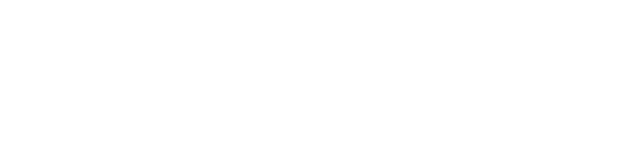
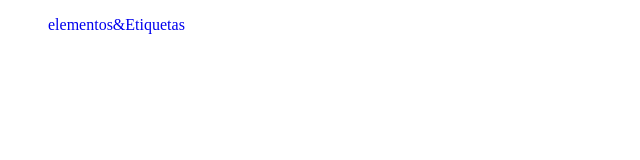
Before and after one commit to AScritp/HTML-CURSO, a plain HTML site: page index.html in a window 1280 px wide. Shown: the whole page, without its empty margins (0-640 px from the left). Drawn offline with Linux system fonts and the light colour scheme.

Commit message:
add-content-on-navbar

```diff
--- a/index.html
+++ b/index.html
@@ -11,6 +11,7 @@
         <header>
             <nav class="nav-bar">
                 <ul>
+                    <li><a href="sub-pages/etiquetas&elementos.html">elementos&Etiquetas</a></li>
                 </ul>
             </nav>
         </header>
```
